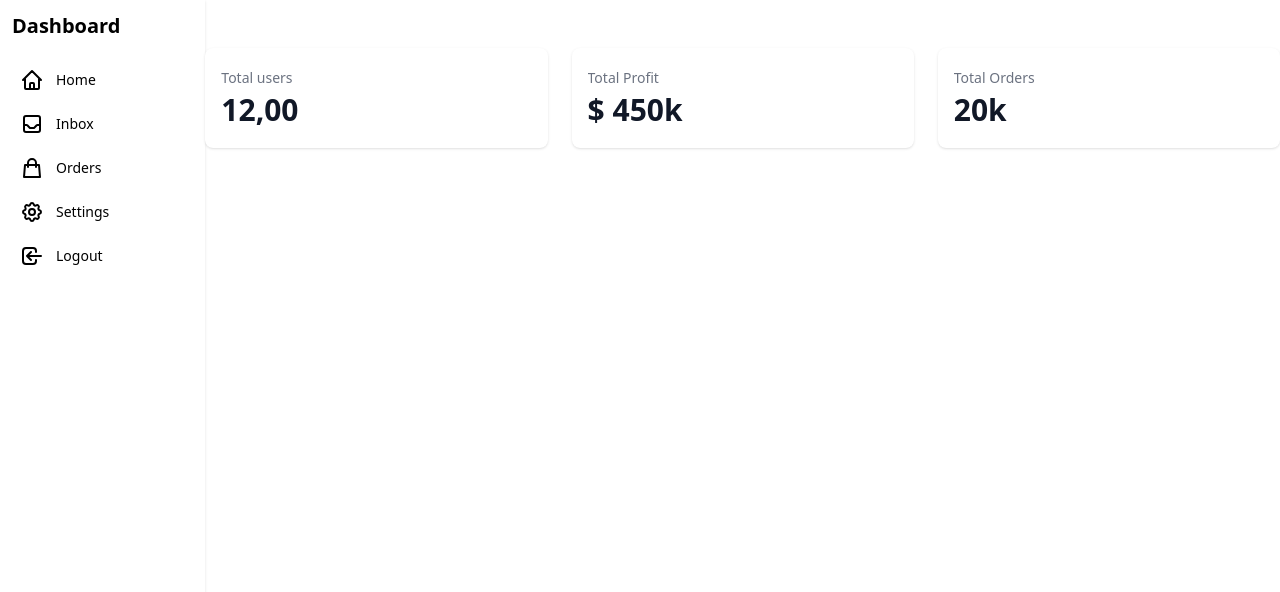
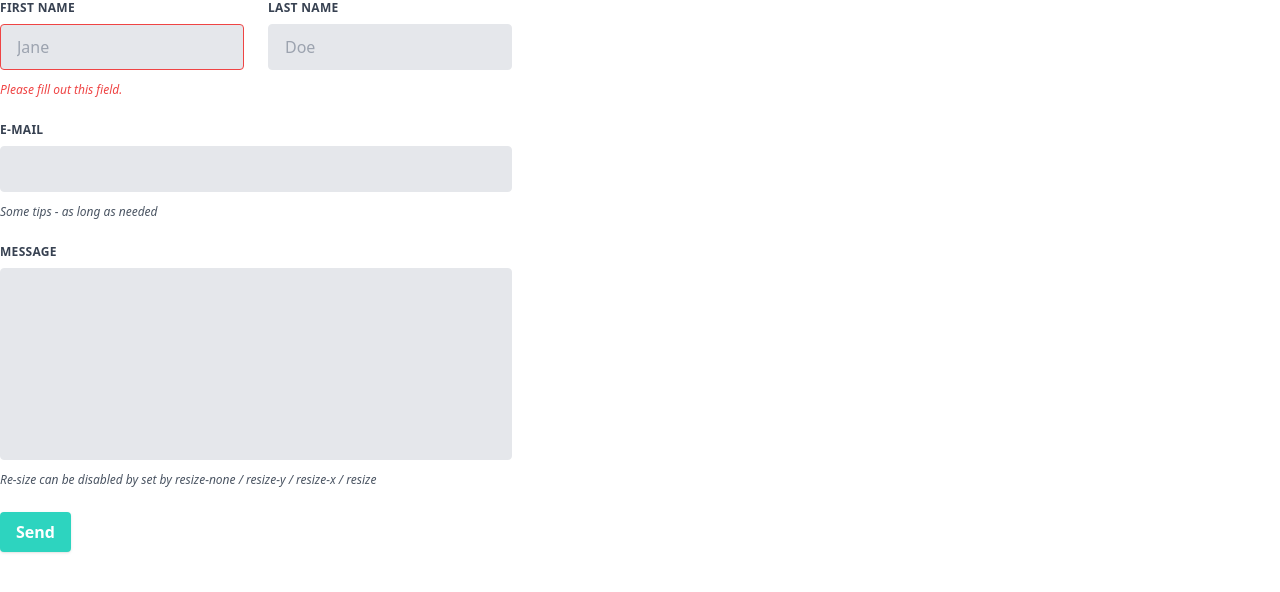
Before and after one commit to Milap-Magar/Complain-Management-System, a React (Create React App) app in the folder Frontend/: page / in a window 1280 px wide. Shown: the top 592 px of the page. Built offline with nearby package versions, Linux system fonts and the light colour scheme; the HTML template or start-up script is replaced by a standard one.

Commit message:
Form Page implemented

```diff
--- a/Frontend/src/App.js
+++ b/Frontend/src/App.js
@@ -3,13 +3,14 @@
 import Login from './pages/Login.page';
 import "./index.css"
 import Dashboard from './components/Dashboard.component';
+import Form from "./components/Form"
 
 const App = () => {
   return (
     <>
       <BrowserRouter>
         <Routes>
-          <Route path='/' element={ <Dashboard /> } />
+          <Route path='/' element={ <Form /> } />
         </Routes>
       </BrowserRouter>
     </>
--- a/Frontend/src/components/Form.jsx
+++ b/Frontend/src/components/Form.jsx
@@ -1,28 +1,92 @@
-import { useState } from 'react';
+import React from "react";
 
-function Form() {
-  const [data, setData] = useState({});
-
-  const handleChange = (e)=>{
-    setData({...data, [e.target.name]: e.target.value})
-  }
-
-  const handleSubmit = (e) => {
-    e.preventDefault();
-    alert(`Your Symbol no is: ${data.symbol}`)
-  }
-
+const Form = () => {
   return (
-    <form onSubmit={handleSubmit}>
-      <label className='font-jet-mono'>
-        Enter your Symbol no: <input type="number" name='number' value={data.symbol} onChange={handleChange} />
-      </label>
-      <label>
-        Enter your password: <input type="password" name='password' value={data.password} onChange={handleChange} />
-      </label>
-      <input type="submit" />
-    </form>
-  )
-}
+    <div>
+      <form className="w-full max-w-lg">
+        <div className="flex flex-wrap -mx-3 mb-6">
+          <div className="w-full md:w-1/2 px-3 mb-6 md:mb-0">
+            <label
+              className="block uppercase tracking-wide text-gray-700 text-xs font-bold mb-2"
+              for="grid-first-name"
+            >
+              First Name
+            </label>
+            <input
+              className="appearance-none block w-full bg-gray-200 text-gray-700 border border-red-500 rounded py-3 px-4 mb-3 leading-tight focus:outline-none focus:bg-white"
+              id="grid-first-name"
+              type="text"
+              placeholder="Jane"
+            />
+            <p className="text-red-500 text-xs italic">
+              Please fill out this field.
+            </p>
+          </div>
+          <div className="w-full md:w-1/2 px-3">
+            <label
+              className="block uppercase tracking-wide text-gray-700 text-xs font-bold mb-2"
+              for="grid-last-name"
+            >
+              Last Name
+            </label>
+            <input
+              className="appearance-none block w-full bg-gray-200 text-gray-700 border border-gray-200 rounded py-3 px-4 leading-tight focus:outline-none focus:bg-white focus:border-gray-500"
+              id="grid-last-name"
+              type="text"
+              placeholder="Doe"
+            />
+          </div>
+        </div>
+        <div className="flex flex-wrap -mx-3 mb-6">
+          <div className="w-full px-3">
+            <label
+              className="block uppercase tracking-wide text-gray-700 text-xs font-bold mb-2"
+              for="grid-password"
+            >
+              E-mail
+            </label>
+            <input
+              className="appearance-none block w-full bg-gray-200 text-gray-700 border border-gray-200 rounded py-3 px-4 mb-3 leading-tight focus:outline-none focus:bg-white focus:border-gray-500"
+              id="email"
+              type="email"
+            />
+            <p className="text-gray-600 text-xs italic">
+              Some tips - as long as needed
+            </p>
+          </div>
+        </div>
+        <div className="flex flex-wrap -mx-3 mb-6">
+          <div className="w-full px-3">
+            <label
+              className="block uppercase tracking-wide text-gray-700 text-xs font-bold mb-2"
+              for="grid-password"
+            >
+              Message
+            </label>
+            <textarea
+              className=" no-resize appearance-none block w-full bg-gray-200 text-gray-700 border border-gray-200 rounded py-3 px-4 mb-3 leading-tight focus:outline-none focus:bg-white focus:border-gray-500 h-48 resize-none"
+              id="message"
+            ></textarea>
+            <p className="text-gray-600 text-xs italic">
+              Re-size can be disabled by set by resize-none / resize-y /
+              resize-x / resize
+            </p>
+          </div>
+        </div>
+        <div className="md:flex md:items-center">
+          <div className="md:w-1/3">
+            <button
+              className="shadow bg-teal-400 hover:bg-teal-400 focus:shadow-outline focus:outline-none text-white font-bold py-2 px-4 rounded"
+              type="button"
+            >
+              Send
+            </button>
+          </div>
+          <div className="md:w-2/3"></div>
+        </div>
+      </form>
+    </div>
+  );
+};
 
 export default Form;
```
